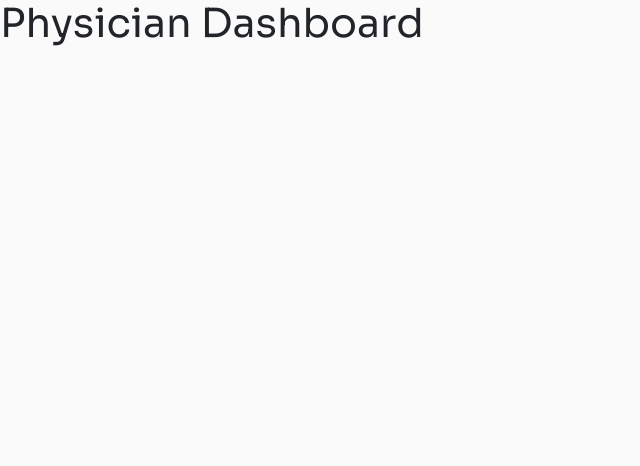
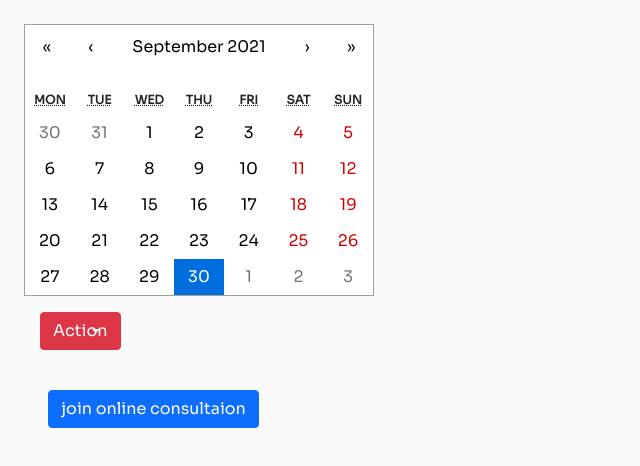
Before and after one commit to nishant-citius/patient_portalV1, a React (Create React App) app in the folder patient_portal/: page /physician in a window 1280 px wide. Shown: the top 466 px of the page, without its empty margins (0-640 px from the left). Built offline with nearby package versions, Linux system fonts and the light colour scheme.

Commit message:
commits by phycition

```diff
--- a/patient_portal/backend.json
+++ b/patient_portal/backend.json
@@ -68,6 +68,12 @@
       "createdDate": "Sun Oct 10 2021 15:47:29 GMT+0530 (India Standard Time)",
       "id": "xAoP04C",
       "isActive": true
+    },
+    {
+      "email": "user1@domain.com",
+      "password": "123456",
+      "name": "shiva",
+      "id": "CUXqjPi"
     }
   ],
   "demographics": [],
--- a/patient_portal/package.json
+++ b/patient_portal/package.json
@@ -13,6 +13,7 @@
     "jquery": "^3.6.0",
     "json-server": "^0.16.3",
     "react": "^17.0.2",
+    "react-calendar": "^3.4.0",
     "react-dom": "^17.0.2",
     "react-icons": "^4.3.1",
     "react-redux": "^7.2.5",
--- a/patient_portal/src/App.js
+++ b/patient_portal/src/App.js
@@ -13,6 +13,8 @@ import Slider from "./components/imageslider/Slider";
 import About from "./pages/about";
 import Services from "./pages/services";
 import Contact from "./pages/contact";
+import 'react-calendar/dist/Calendar.css';
+
 
 import PatientList from "./components/admin/PatientList";
 import PhysicianList from "./components/admin/PhysicianList";
--- a/patient_portal/src/components/physician/Physician_dashboard.js
+++ b/patient_portal/src/components/physician/Physician_dashboard.js
@@ -1,10 +1,36 @@
-import React from "react";
+import { React, useState } from "react";
+import Calendar from "react-calendar";
+
+
 
 const Physician_dashboard = () => {
+  const [value, onChange] = useState(new Date());
+
   return (
-    <>
-      <h1 className="">Physician Dashboard</h1>
-    </>
+    <div className='m-4'>
+      <div className="col-6">
+      <Calendar
+        onChange={onChange}
+        value={value}
+      />
+      </div>
+      <div className="col-6">
+      <div className="btn-group p-3">
+  <button type="button" className="btn btn-danger dropdown-toggle" data-bs-toggle="dropdown" aria-expanded="false">
+    Action
+  </button>
+  <ul className="dropdown-menu">
+    <li><a className="dropdown-item">Action</a></li>
+    <li><a className="dropdown-item" >Another action</a></li>
+    <li><a className="dropdown-item" >Something else here</a></li>
+
+    <li><a className="dropdown-item" >Separated link</a></li>
+  </ul>
+</div>
+
+      </div>
+       <button className="btn btn-primary m-4">join online consultaion</button>
+      </div>
   );
 };
 
```
Also changed, not shown: 1 other file (tests, documents, lock files or other folders).
